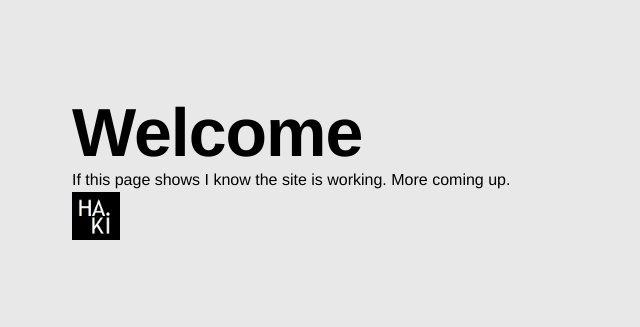
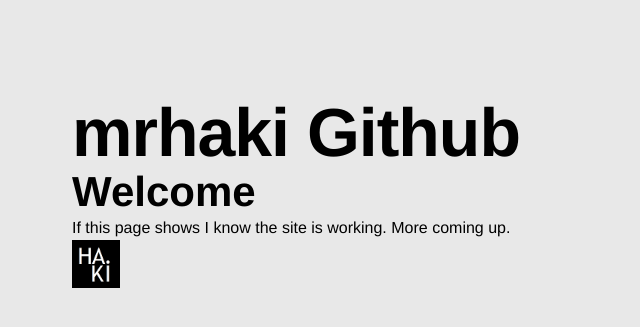
Before and after one commit to mrhaki/mrhaki.github.com, a Jekyll site: the page built from index.html, in a window 1280 px wide. Shown: the top 327 px of the page, without its empty margins (0-640 px from the left). Built offline with Jekyll 4.4.1, drawn with Linux system fonts in a browser that asks for light colours; nearby versions of some CDN libraries.

Commit message:
Using HTML5 markup.

```diff
--- a/_layouts/default.html
+++ b/_layouts/default.html
@@ -24,17 +24,21 @@
 
 <body>
 
+    <header>
+        <h1>mrhaki Github</h1>
+    </header>
+
     <div id="body">
 
         {{ content }}
 
     </div>
 
-    <div id="footer">
+    <footer>
         <div id="footer_logo">
             <img src="images/haki-logo-black-64.png" width="48" height="48" alt="Logo" title="Logo"/>
         </div>
-    </div>
+    </footer>
 
 </body>
 
--- a/index.html
+++ b/index.html
@@ -2,7 +2,7 @@
 layout: default
 title: mrhaki Github
 ---
-<h1>Welcome</h1>
+<h2>Welcome</h2>
 
 <p>
     If this page shows I know the site is working. More coming up.
```
